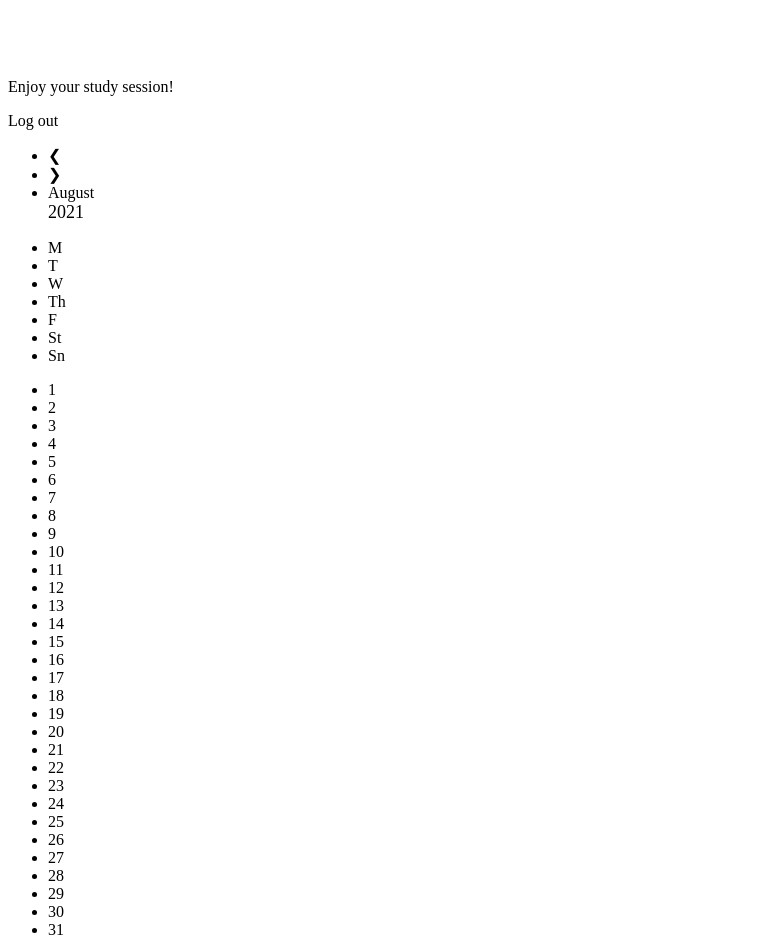
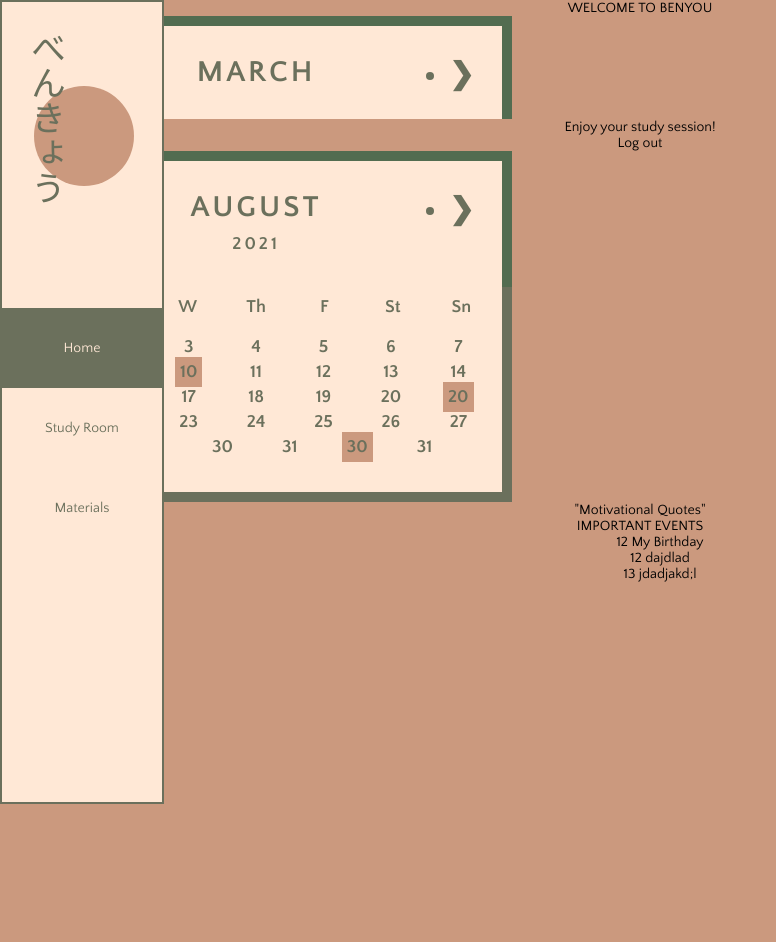
Before and after one commit to jrolana/benkyou, a plain HTML site: page HomePage.html in a window 1280 px wide. Shown: the top 942 px of the page, without its empty margins (0-776 px from the left). After the commit the page ends 800 px from the top, so only its background shows below. Drawn offline with Linux system fonts and the light colour scheme; a web font is replaced by a local one.

Commit message:
Update HomePage.html

```diff
--- a/HomePage.html
+++ b/HomePage.html
@@ -1,26 +1,50 @@
-<!DOCTYPE html>
-<html>
+<html lang="en">
+
 <head>
   <meta charset="UTF-8">
-    <!-- <script src = "Lab6.js"></script> -->
-    <!-- <link rel="stylesheet" type="text/css" href="Lab6.css"> -->
-    <title>Home Page</title>
+  <meta name="viewport" content="width=device-width, initial-scale=1.0">
+  <title>Materials</title>
 
+  <link rel="preconnect" href="https://fonts.googleapis.com">
+  <link rel="preconnect" href="https://fonts.gstatic.com" crossorigin>
+  <link
+    href="https://fonts.googleapis.com/css2?family=DotGothic16&family=Quattrocento+Sans:ital,wght@0,400;0,700;1,400;1,700&display=swap"
+    rel="stylesheet">
 
-
+  <link rel="stylesheet" href="styles/homepage.css">
 </head>
 
 <body>
-    <br>
-    <br>
-    <br>
-
-<div class = "username">
-<p id = "greetings"> Enjoy your study session!</p>
-<p id = "logout"> Log out</p>
+  <nav>
+    <ul id="navbar">
+      <li class="logo">
+        <div class="logo-figure"></div>
+        <p class="logo-text">べんきょう</p>
+      </li>
+      <li><a class="active-page" href="homepage.html">Home</a></li>
+      <li><a href="study-room.html">Study Room</a></li>
+      <li><a href="materials.html">Materials</a></li>
+    </ul>
+  </nav>
 
 
+  <div class="banner">
+    <p id="greetings"> WELCOME TO BENYOU</p>
 
+  </div>
+
+  <div class="Calendar">
+    <div class="month">
+      <ul>
+        <li class="prev">&#10094;</li>
+        <li class="next">&#10095;</li>
+        <li>MARCH<br><span style="font-size:18px"></li>
+      </ul>
+    </div>
+
+    <div class="username">
+      <p id="greetings"> Enjoy your study session!</p>
+      <p id="logout"> Log out</p>
     </div>
 
     <div class="month">
@@ -61,7 +85,8 @@
       <li>17</li>
       <li>18</li>
       <li>19</li>
-    <li><span class = "active"></span>20</li>
+      <li>20</li>
+      <li><span class="active">20</span></li>
       <li>21</li>
       <li>22</li>
       <li>23</li>
@@ -71,38 +96,29 @@
       <li>27</li>
       <li>28</li>
       <li>29</li>
-    <li><span class = "active"></span>30</li>
+      <li>30</li>
+      <li>31</li>
+      <li><span class="active">30</span></li>
       <li>31</li>
     </ul>
 
-<br>
-<br>
-<div class = "Events">
+    <div class="MotiQ">
+
+      <p> "Motivational Quotes" </p>
+    </div>
+
+    <div class="Events">
       <tr>
-        <p id = "titleEvents"> IMPORTANT EVENTS </p>
+        <p id="titleEvents"> IMPORTANT EVENTS </p>
       </tr>
       <tr>
         <ul>
           <li>12 My Birthday </li>
           <li>12 dajdlad</li>
           <li>13 jdadjakd;l</li>
-
         </ul>
-
       </tr>
-
-
     </div>
-
-
-
-
-
-    <br>
-    <br>
-    <br>
-
-
 
 </body>
 
```
Lines whose indentation alone changed are shown as unchanged.
